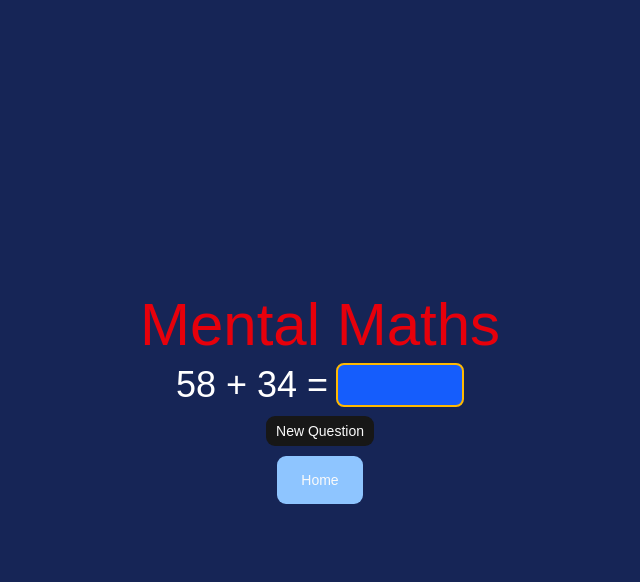
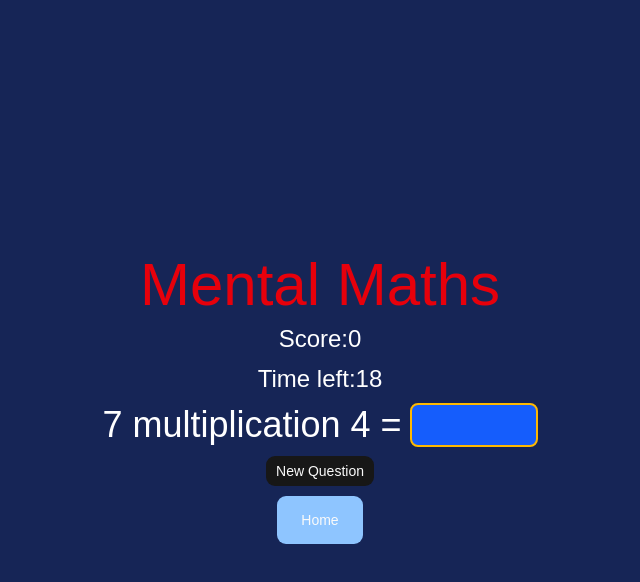
Before and after one commit to alexp990/mental-math-web, a React (Vite) app: page / in a window 1280 px wide. Both pictures are taken after a click on the button "Start Game". Shown: the top 582 px of the page, without its empty margins (320-960 px from the left). Built offline with nearby package versions, Linux system fonts and the light colour scheme.

Commit message:
implemented basic game logic

```diff
--- a/src/App.jsx
+++ b/src/App.jsx
@@ -8,7 +8,6 @@ function App() {
   const [isPlaying, setIsPlaying] = useState(false)
   const [currentScreen, setCurrentScreen] = useState('landing') // landing, game, results
   const [selectedModes, setSelectedModes] = useState(['addition', 'subtraction', 'multiplication', 'division']) // a list of selected modes e.g. ['addition', 'division', 'multiplication'] of any length max 4
-
   const [ranges, setRanges] = useState({
     addition: { min1: 2, max1: 100, min2: 2, max2: 100 },
     subtraction: { min1: 2, max1: 100, min2: 2, max2: 100 },
--- a/src/GameScreen.jsx
+++ b/src/GameScreen.jsx
@@ -1,26 +1,68 @@
 import { useState, useEffect } from 'react';
 import { Button } from './components/ui/button';
-
-// 2 minute timer const
 
 const randomIntegerRange = (mi, ma) => {
   return Math.floor(Math.random() * (ma - mi + 1) + mi);
 }
 
-export function GameScreen({ onGoHome }) {
+export function GameScreen({ onGoHome, selectedModes, ranges }) {
+
+      const [answer, setAnswer] = useState("");
+      const [flash,setFlash] = useState(null);
+      const [score,setScore] = useState(0);
+      const [time,setTime] = useState(20);
+      const [elapsed,setElapsed] = useState(0);
+      const [started,setStarted] = useState(false);
 
   const generateQuestion = () => {
-    const num1 = randomIntegerRange(12, 100);
-    const num2 = randomIntegerRange(12, 100);
-    return { num1, num2 };
-  };
+    const operator = selectedModes[Math.floor(Math.random() * selectedModes.length)];
+    const num1 = randomIntegerRange(ranges[operator]["min1"],ranges[operator]["max1"]);
+    const num2 = randomIntegerRange(ranges[operator]["min2"], ranges[operator]["max2"]);
+    let correct;
+
+    switch (operator) {
+      case "addition":
+        correct = num1 + num2;
+        break;
+      case "subtraction":
+        correct = num1 - num2;
+        break;
+      case "multiplication":
+        correct = num1 * num2;
+        break;
+      case "division":
+        correct = num1 / num2;
+        break;
+  }
+    return { num1, operator, num2,correct};
+  }
 
   const [currQuestion, setCurrQuestion] = useState(() => generateQuestion());
 
   useEffect(() => {
+    setStarted(true);
     const handleKeyDown = (event) => {
       if (event.key === 'Escape') {
         onGoHome();
+      }
+      else if (event.key === "Enter") {
+        if (Number(answer) === currQuestion.correct) {
+          setFlash("green");
+          setTimeout(() => {
+            setFlash("");
+            setCurrQuestion(generateQuestion());
+            setAnswer("");
+            setScore(c => (c+1));
+  }, 300);
+
+        }else {
+          setFlash("red");
+          setTimeout(() => {
+            setFlash("");
+            setAnswer("");
+          }, 300);
+
+        }
       }
     };
 
@@ -30,16 +72,41 @@ export function GameScreen({ onGoHome }) {
 
       window.removeEventListener('keydown', handleKeyDown);
     };
-  }, [onGoHome]);
+  }, [onGoHome,answer,currQuestion]);
+
+  useEffect(() => {
+    if (!started) return;
+
+    const interval = setInterval(() => {
+      setTime(t => {
+        if (t <= 1) {
+          setStarted(false);
+          return 0;
+    }
+    return t - 1;
+  });
+      setElapsed(e => (e+1))
+    },1000);
+    return () => clearInterval(interval);
+
+  }, [started])
 
   return (
     <div className='flex flex-col justify-center items-center gap-2 text-6xl text-red-600'>
       Mental Maths
+      <div className="text-2xl text-white">Score:{score}</div>
+      <div className="text-2xl text-white" >Time left:{time}</div>
       <div className='flex flex-row justify-center items-center gap-2 text-4xl text-white'>
         <div className='whitespace-nowrap '>
-          {currQuestion.num1} + {currQuestion.num2} =
+          {currQuestion.num1} {currQuestion.operator} {currQuestion.num2} =
         </div>
-        <input autoFocus type="text" className='w-32 outline-none  border-2 border-amber-400 rounded-md bg-blue-600' />
+        <input autoFocus type="text" className={`w-32 outline-none  border-2 border-amber-400 rounded-md bg-blue-600 ${
+    flash === "green"
+      ? "bg-green-500 border-green-500"
+      : flash === "red"
+      ? "bg-red-500 border-red-500"
+      : "bg-blue-600 border-amber-400"
+  }`} value={answer} onChange={(e) => setAnswer(e.target.value)}/>
       </div>
       <Button onClick={() => setCurrQuestion(generateQuestion())}>New Question</Button>
 
```
Also changed, not shown: 1 other file (tests, documents, lock files or other folders).
